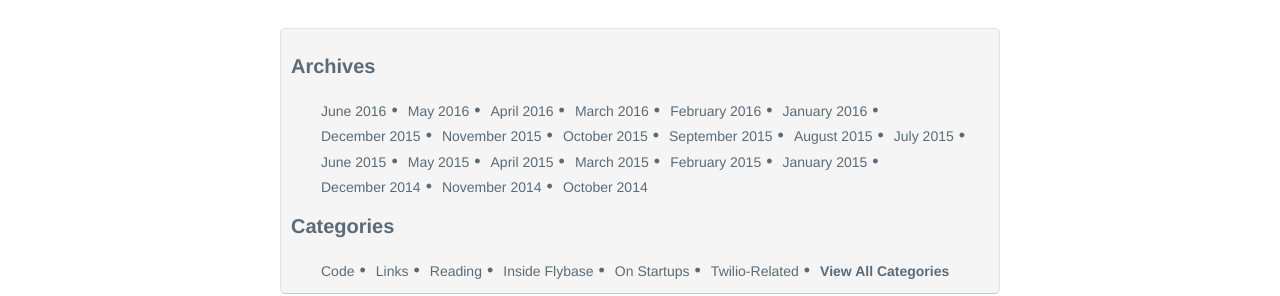
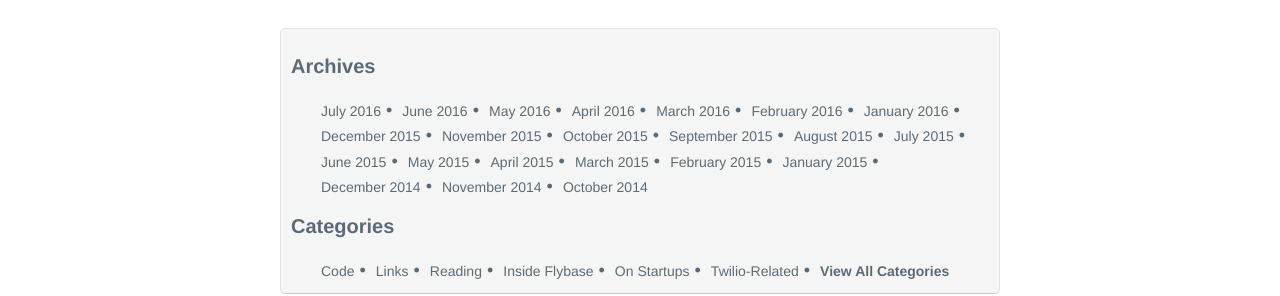
Before and after one commit to flybaseio/flybaseio.github.io, a Jekyll site: the page built from index.html, in a window 1280 px wide and 900 px high, scrolled down 23485 px. Shown: the part 382-678 px from the top of the window. Built offline with Jekyll 4.4.1, drawn with Linux system fonts in a browser that asks for light colours; nearby versions of some CDN libraries; the list of posts is cut into pages by our own code.

Commit message:
2016/07 page

```diff
--- a/_includes/bottom.html
+++ b/_includes/bottom.html
@@ -8,6 +8,7 @@
 		<div id="archives">
 		    <h4 class="widget-title">Archives</h4>
 			<ul>
+				<li><a href="http://blog.flybase.io/2016/07/">July 2016</a> &bull;</li>
 				<li><a href="http://blog.flybase.io/2016/06/">June 2016</a> &bull;</li>
 				<li><a href="http://blog.flybase.io/2016/05/">May 2016</a> &bull;</li>
 				<li><a href="http://blog.flybase.io/2016/04/">April 2016</a> &bull;</li>
@@ -68,7 +69,7 @@
 							<i class="fa fa-twitter fa-stack-1x fa-inverse"></i>
 						</span>
 					</a>
-					<a href="http://facebook.com/DataMcfly" class="facebook">
+					<a href="http://facebook.com/flybaseio" class="facebook">
 						<span class="fa-stack">
 							<i class="fa fa-circle fa-stack-2x"></i>
 							<i class="fa fa-facebook fa-stack-1x fa-inverse"></i>
--- a/_includes/top.html
+++ b/_includes/top.html
@@ -85,7 +85,7 @@
 						<i class="fa fa-twitter fa-stack-1x fa-inverse"></i>
 					</span>
 				</a>
-				<a href="http://facebook.com/DataMcfly" class="facebook">
+				<a href="http://facebook.com/flybaseio" class="facebook">
 					<span class="fa-stack">
 						<i class="fa fa-circle fa-stack-2x"></i>
 						<i class="fa fa-facebook fa-stack-1x fa-inverse"></i>
```
Also changed, not shown: 2016/07.html (added, +7 -0 lines).
